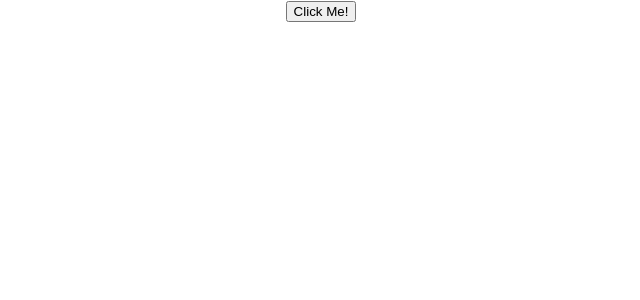
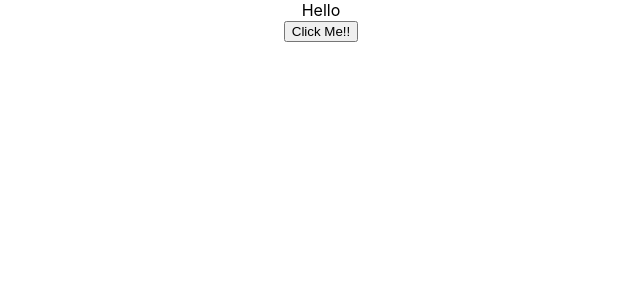
Before and after one commit to pronoyb07/prototypes, a React (Create React App) app in the folder hello/: page / in a window 1280 px wide. Shown: the top 300 px of the page, without its empty margins (319-959 px from the left). Built offline with nearby package versions, Linux system fonts and the light colour scheme.

Commit message:
Binding Event Handlers

```diff
--- a/hello/src/App.js
+++ b/hello/src/App.js
@@ -1,18 +1,19 @@
 import logo from './logo.svg';
 import './App.css';
-import {
-  Component
-} from 'react';
+import {Component} from 'react';
 import Hello from './components/hello';
 import Message from './components/message';
 import Counter from './components/counter';
 import FunctionClick from './components/functionClick';
+import EventBind from './components/EventBind';
+
+
 
 class App extends Component {
   render() {
     return (
     <div className = "App" >
-      <FunctionClick />
+      <EventBind/>
 
       </div>
     )
--- /dev/null
+++ b/hello/src/components/EventBind.js
@@ -0,0 +1,44 @@
+import React, { Component } from 'react'
+
+class EventBind extends Component {
+
+    constructor(props) {
+      super(props)
+
+      this.state = {
+         message: 'Hello'
+      }
+
+    //   this.clickHandler = this.clickHandler.bind(this)
+    }
+
+    // clickHandler() {
+    //     this.setState({
+    //         message: 'Goodbye!'
+    //     })
+    //     console.log(this)
+    // }
+
+    clickHandler = () => {
+        this.setState({
+            message: 'Goodbye!!!!'
+        })
+    }
+
+    render() {
+        return (
+            <div>
+                <div>{this.state.message}</div>
+
+                {/* <button onClick={this.clickHandler.bind(this)}>
+                    Click Me!!
+                </button> */}
+                {/* <button onClick={() => this.clickHandler()}>Click Me!!</button> */}
+                <button onClick={ this.clickHandler}>Click Me!!</button>
+
+            </div>
+        )
+    }
+}
+
+export default EventBind
```
